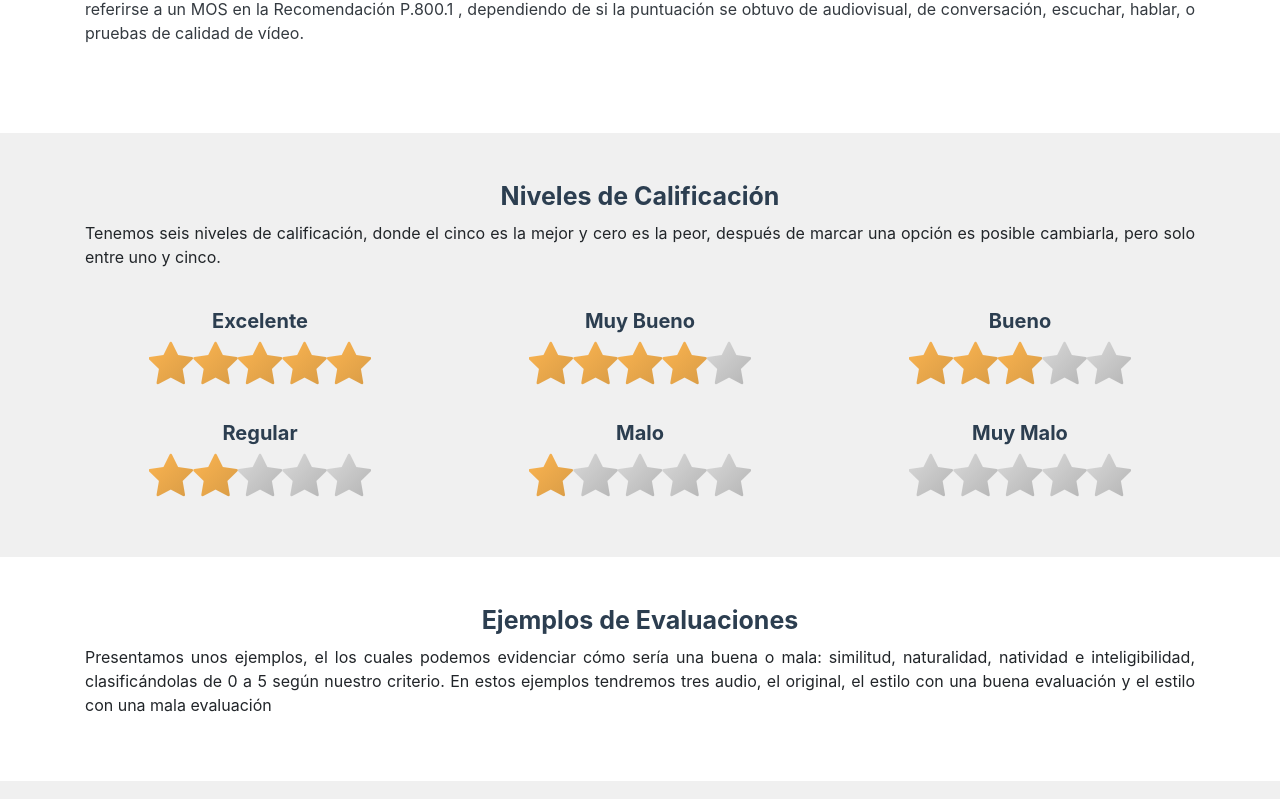
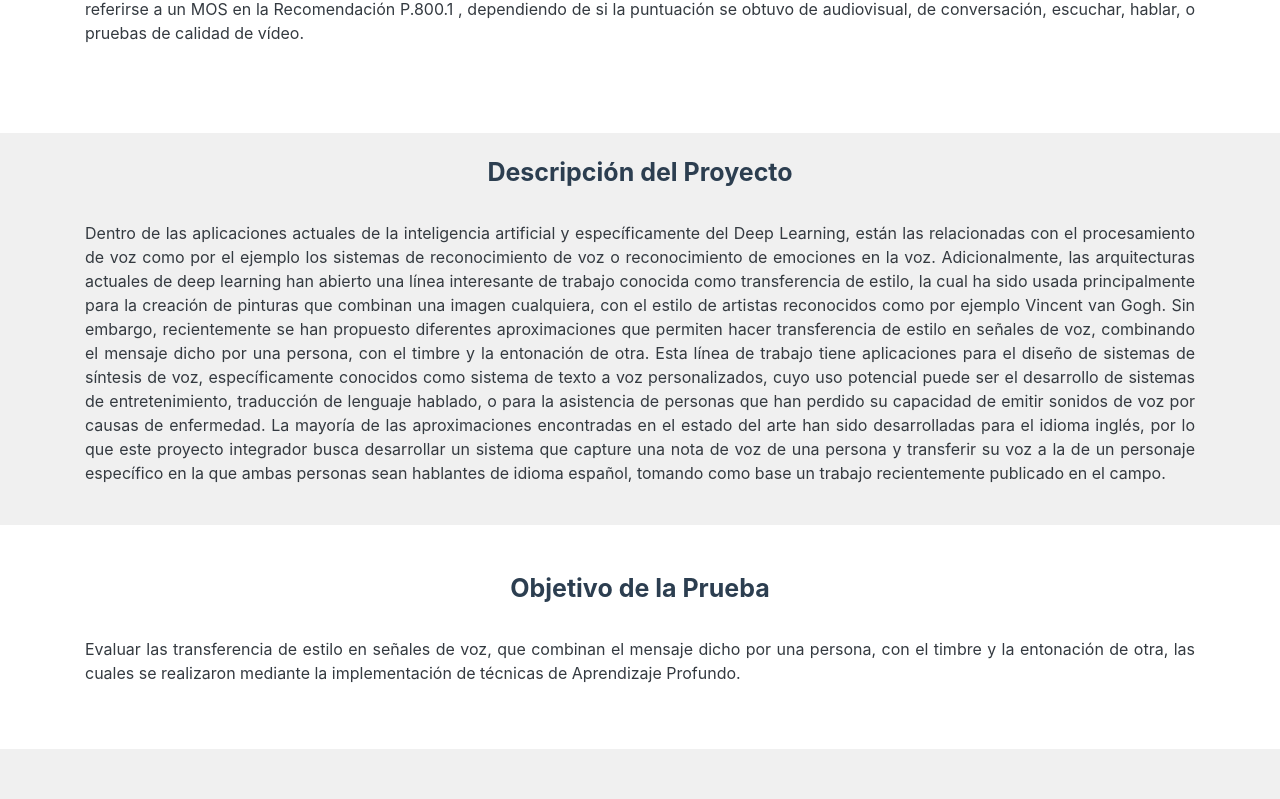
Before and after one commit to breakermoob/StyleVoiceTransfer-MOS, an Angular app: page /mos in a window 1280 px wide. Shown: the part 651-1450 px from the top of the page. Built offline with nearby package versions, Linux system fonts and the light colour scheme; no server answers.

Commit message:
Natividad y descripción

```diff
--- a/src/app/components/mos/mos.component.html
+++ b/src/app/components/mos/mos.component.html
@@ -28,6 +28,55 @@
             se limita a esas modalidades. UIT-T ha definido varias formas de referirse a un MOS en la Recomendación
             P.800.1 , dependiendo de si la puntuación se obtuvo de audiovisual, de conversación, escuchar, hablar, o
             pruebas de calidad de vídeo.
+         </p>
+      </div>
+   </div>
+</div>
+<br>
+<br>
+<div class="container-fluid bg-color pt-4 pb-4">
+   <div class="container">
+      <div class="row">
+         <div class="col-12">
+            <h2 class="fs-title text-center">Descripción del Proyecto</h2>
+            <p class="text-justify text-dark regular pt-4 mt-2">
+               Dentro de las aplicaciones actuales de la inteligencia artificial y específicamente del Deep Learning,
+               están
+               las relacionadas con el procesamiento de voz como por el ejemplo los sistemas de reconocimiento de voz o
+               reconocimiento de emociones en la voz. Adicionalmente, las arquitecturas actuales de deep learning han
+               abierto una línea interesante de trabajo conocida como transferencia de estilo, la cual ha sido usada
+               principalmente para la creación de pinturas que combinan una imagen cualquiera, con el estilo de artistas
+               reconocidos como por ejemplo Vincent van Gogh. Sin embargo, recientemente se han propuesto diferentes
+               aproximaciones que permiten hacer transferencia de estilo en señales de voz, combinando el mensaje dicho
+               por
+               una persona, con el timbre y la entonación de otra. Esta línea de trabajo tiene aplicaciones para el
+               diseño
+               de sistemas de síntesis de voz, específicamente conocidos como sistema de texto a voz personalizados,
+               cuyo
+               uso potencial puede ser el desarrollo de sistemas de entretenimiento, traducción de lenguaje hablado, o
+               para
+               la asistencia de personas que han perdido su capacidad de emitir sonidos de voz por causas de enfermedad.
+               La
+               mayoría de las aproximaciones encontradas en el estado del arte han sido desarrolladas para el idioma
+               inglés, por lo que este proyecto integrador busca desarrollar un sistema que capture una nota de voz de
+               una
+               persona y transferir su voz a la de un personaje específico en la que ambas personas sean hablantes de
+               idioma español, tomando como base un trabajo recientemente publicado en el campo.
+            </p>
+         </div>
+      </div>
+   </div>
+</div>
+<br>
+<br>
+<div class="container">
+   <div class="row">
+      <div class="col-12">
+         <h2 class="fs-title text-center">Objetivo de la Prueba</h2>
+         <p class="text-justify text-dark regular pt-4 mt-2">
+            Evaluar las transferencia de estilo en señales de voz, que combinan el mensaje
+            dicho por una persona, con el timbre y la entonación de otra, las cuales se realizaron mediante la
+            implementación de técnicas de Aprendizaje Profundo.
          </p>
       </div>
    </div>
@@ -349,10 +398,9 @@
    <div class="container pt-4 pb-4">
       <div class="row justify-content-center">
          <div class="col-sm-12 col-md-12 col-lg-12 pt-4">
-            <h2 class="fs-title text-center">Natividad</h2>
+            <h2 class="fs-title text-center">¿Qué tan nativo suena el audio?</h2>
             <p class="text-center">Esta métrica nos permite evaluar la relación que tiene el estilo procesado con la voz
-               de un
-               hablante nativo.</p>
+               de un hablante nativo.</p>
          </div>
 
          <div class="col-sm-12 col-md-4 col-lg-4 pt-4 text-center">
@@ -614,7 +662,7 @@
                               </div>
                               <div class="col-12 pt-4 text-center"></div>
                               <div class="col-sm-12 col-md-6 col-lg-4 pt-4 text-center">
-                                 <h5 class="fs-subtitle pb-2">Intelligibility</h5>
+                                 <h5 class="fs-subtitle pb-2">Inteligibilidad</h5>
                                  <div class="btn-group rating" id="intelligibility" data-toggle="buttons">
                                     <label (click)="intelligibility($event,5)">
                                        <input type="radio">
@@ -634,7 +682,7 @@
                                  </div>
                               </div>
                               <div class="col-sm-12 col-md-6 col-lg-4 pt-4 text-center">
-                                 <h5 class="fs-subtitle pb-2">Natividad</h5>
+                                 <h5 class="fs-subtitle pb-2">¿Qué tan nativo suena?</h5>
                                  <div class="btn-group rating" id="nativity" data-toggle="buttons">
                                     <label (click)="nativity($event,5)">
                                        <input type="radio">
@@ -655,7 +703,7 @@
                               </div>
                            </div>
                         </div>
-                        <button type="button" id="final" (click)="nextItem($event)"
+                        <button type="button" (click)="nextItem($event)"
                            class="action-button next btn btn-outline-dark pt-2 pb-2">Siguiente
                            &nbsp; <i class="fa fa-arrow-right fa-md"></i></button>
                      </fieldset>
--- a/src/app/components/mos/mos.component.ts
+++ b/src/app/components/mos/mos.component.ts
@@ -117,6 +117,7 @@ export class MosComponent implements OnInit {
         this.utterance.naturalness = this.naturalnessRes[i];
         this.utterance.intelligibility = this.intelligibilityRes[i];
         this.utterance.utteranceID = this.surveys[i].id;
+        console.log(this.utterance)
         this.surveyService.saveSurvey(this.utterance).subscribe(res=>{
           console.log(res)
         })
--- a/src/index.html
+++ b/src/index.html
@@ -6,7 +6,7 @@
   <title>StyleVoiceTransferMOS</title>
   <base href="/">
   <meta name="viewport" content="width=device-width, initial-scale=1">
-  <link rel="icon" type="image/x-icon" href="favicon.ico">
+  <link rel="icon" type="image/x-icon" href="assets/favicon.png">
   <link href="https://fonts.googleapis.com/css?family=Lato:300,400&display=swap" rel="stylesheet">
   <link href="https://stackpath.bootstrapcdn.com/font-awesome/4.7.0/css/font-awesome.min.css" rel="stylesheet"
     integrity="sha384-wvfXpqpZZVQGK6TAh5PVlGOfQNHSoD2xbE+QkPxCAFlNEevoEH3Sl0sibVcOQVnN" crossorigin="anonymous">
```
Also changed, not shown: src/assets/favicon.png (added), 1 other file (tests, documents, lock files or other folders).
